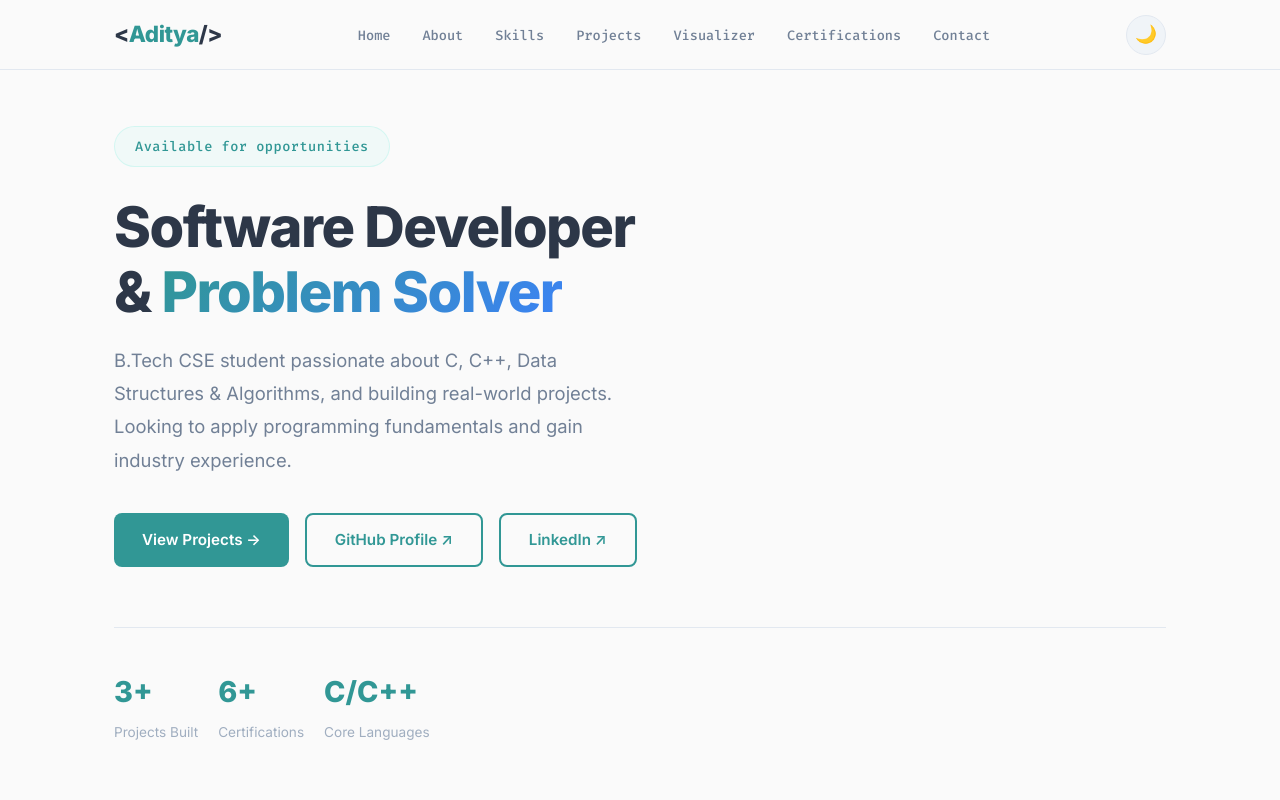
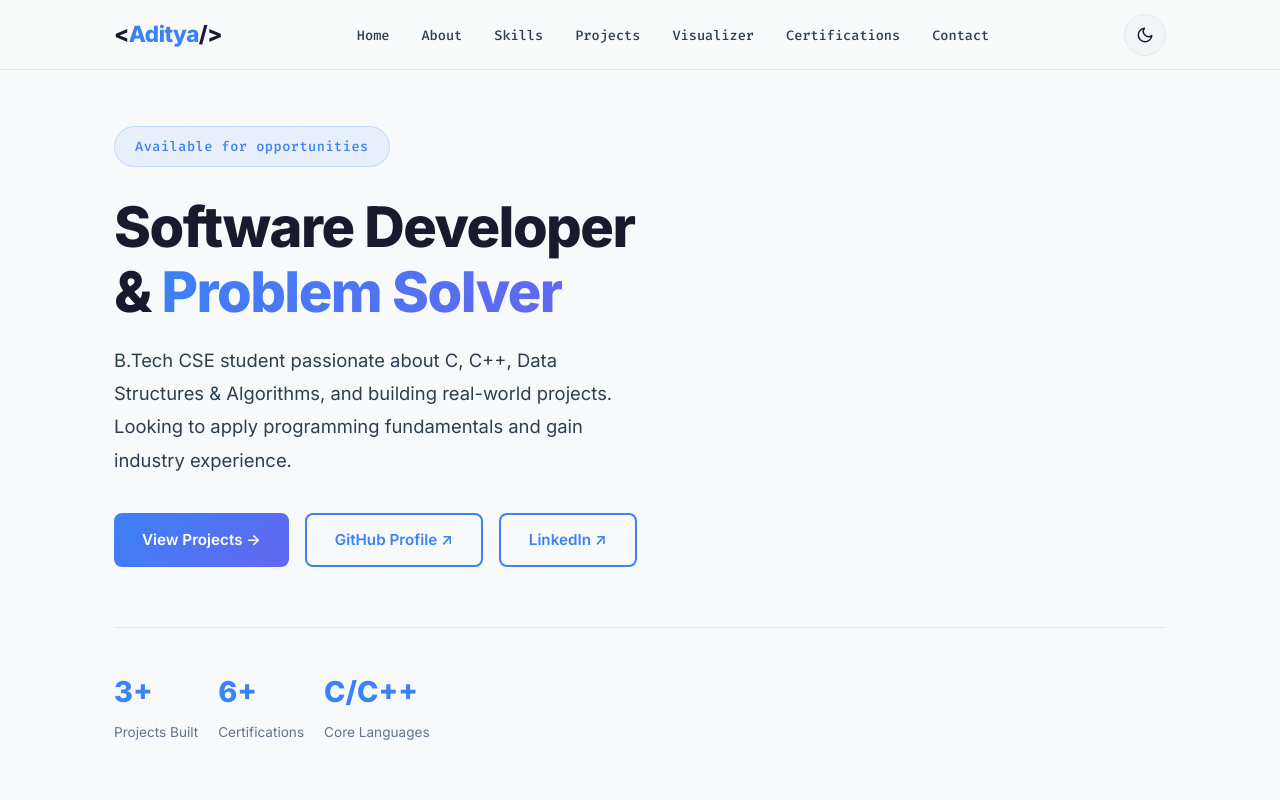
Before and after one commit to Aditya24Rathore/portfolio, a React (Vite) app: page / in a window 1280 px wide. Shown: the top 800 px of the page. Built offline with nearby package versions, Linux system fonts and the light colour scheme.

Commit message:
Enhance theme toggle icons and update background colors for dark mode support

```diff
--- a/src/components/Header.jsx
+++ b/src/components/Header.jsx
@@ -35,7 +35,23 @@ function Header({ theme, toggleTheme }) {
 
         <div style={{ display: 'flex', alignItems: 'center', gap: '12px' }}>
           <button className="theme-toggle" onClick={toggleTheme} aria-label="Toggle theme">
-            {theme === 'light' ? '🌙' : '☀️'}
+            {theme === 'light' ? (
+              <svg width="18" height="18" viewBox="0 0 24 24" fill="none" stroke="currentColor" strokeWidth="2" strokeLinecap="round" strokeLinejoin="round">
+                <path d="M21 12.79A9 9 0 1 1 11.21 3 7 7 0 0 0 21 12.79z" />
+              </svg>
+            ) : (
+              <svg width="18" height="18" viewBox="0 0 24 24" fill="none" stroke="currentColor" strokeWidth="2" strokeLinecap="round" strokeLinejoin="round">
+                <circle cx="12" cy="12" r="5" />
+                <line x1="12" y1="1" x2="12" y2="3" />
+                <line x1="12" y1="21" x2="12" y2="23" />
+                <line x1="4.22" y1="4.22" x2="5.64" y2="5.64" />
+                <line x1="18.36" y1="18.36" x2="19.78" y2="19.78" />
+                <line x1="1" y1="12" x2="3" y2="12" />
+                <line x1="21" y1="12" x2="23" y2="12" />
+                <line x1="4.22" y1="19.78" x2="5.64" y2="18.36" />
+                <line x1="18.36" y1="5.64" x2="19.78" y2="4.22" />
+              </svg>
+            )}
           </button>
 
           <button
--- a/src/components/ParticleBackground.jsx
+++ b/src/components/ParticleBackground.jsx
@@ -45,8 +45,8 @@ export default function ParticleBackground() {
           { value: 0.15, easing: 'easeInOutQuad', duration: 1200 },
         ],
         backgroundColor: [
-          { value: 'rgba(79,209,197,0.8)', easing: 'easeOutSine', duration: 500 },
-          { value: 'rgba(79,209,197,0.15)', easing: 'easeInOutQuad', duration: 1200 },
+          { value: document.documentElement.getAttribute('data-theme') === 'dark' ? 'rgba(96,165,250,0.7)' : 'rgba(59,130,246,0.7)', easing: 'easeOutSine', duration: 500 },
+          { value: document.documentElement.getAttribute('data-theme') === 'dark' ? 'rgba(96,165,250,0.12)' : 'rgba(59,130,246,0.12)', easing: 'easeInOutQuad', duration: 1200 },
         ],
         delay: anime.stagger(50, {
           grid: [COLS, ROWS],
--- a/src/components/StaggerGrid.jsx
+++ b/src/components/StaggerGrid.jsx
@@ -37,8 +37,8 @@ export default function StaggerGrid({ id = 'stagger', rows = 10, cols = 20 }) {
           { value: '2px', easing: 'easeInOutQuad', duration: 1200 },
         ],
         backgroundColor: [
-          { value: '#5eead4', easing: 'easeOutSine', duration: 500 },
-          { value: 'rgba(79,209,197,0.12)', easing: 'easeInOutQuad', duration: 1200 },
+          { value: document.documentElement.getAttribute('data-theme') === 'dark' ? '#A78BFA' : '#6366F1', easing: 'easeOutSine', duration: 500 },
+          { value: document.documentElement.getAttribute('data-theme') === 'dark' ? 'rgba(167,139,250,0.12)' : 'rgba(99,102,241,0.12)', easing: 'easeInOutQuad', duration: 1200 },
         ],
         delay: anime.stagger(30, {
           grid: [cols, rows],
--- a/src/index.css
+++ b/src/index.css
@@ -1,45 +1,86 @@
 /* ===== CSS Variables & Theme ===== */
 :root {
-  --bg-primary: #fafafa;
-  --bg-secondary: #f0f4f8;
-  --bg-card: #ffffff;
-  --text-primary: #2d3748;
-  --text-secondary: #718096;
-  --text-muted: #a0aec0;
-  --accent: #319795;
-  --accent-hover: #2c7a7b;
-  --accent-light: rgba(49, 151, 149, 0.08);
-  --border: #e2e8f0;
-  --shadow: 0 2px 15px rgba(0, 0, 0, 0.04);
-  --shadow-lg: 0 10px 40px rgba(0, 0, 0, 0.08);
+  /* Primary Colors */
+  --bg-primary: #F8F9FA;
+  --bg-secondary: #FFFFFF;
+  --bg-card: #FFFFFF;
+  --text-primary: #1A1A2E;
+  --text-secondary: #2C3E50;
+  --text-muted: #64748B;
+
+  /* Accent: Blue & Indigo (Tech-Forward) */
+  --accent: #3B82F6;
+  --accent-hover: #6366F1;
+  --accent-light: rgba(59, 130, 246, 0.08);
+  --accent-secondary: #EC4899;
+
+  /* Supporting Colors */
+  --border: #E5E7EB;
+  --hover-bg: #F3F4F6;
+  --link-color: #3B82F6;
+  --success: #10B981;
+  --highlight: #FCD34D;
+
+  /* Shadows & Effects */
+  --shadow: 0 1px 3px rgba(0, 0, 0, 0.06), 0 1px 2px rgba(0, 0, 0, 0.04);
+  --shadow-lg: 0 10px 40px rgba(0, 0, 0, 0.1);
+  --shadow-card: 0 4px 6px -1px rgba(0, 0, 0, 0.07), 0 2px 4px -2px rgba(0, 0, 0, 0.05);
+
+  /* Layout & Typography */
   --radius: 12px;
   --radius-sm: 8px;
   --transition: 0.3s cubic-bezier(0.25, 0.46, 0.45, 0.94);
   --font-main: 'Inter', -apple-system, BlinkMacSystemFont, sans-serif;
   --font-code: 'Fira Code', monospace;
   --nav-height: 70px;
-  --bar-color: #319795;
-  --bar-active: #e91e8c;
-  --bar-sorted: #68d391;
-  --gradient: linear-gradient(135deg, #319795, #3b82f6);
-  --nav-bg: rgba(250, 250, 250, 0.9);
+
+  /* Visualizer */
+  --bar-color: #3B82F6;
+  --bar-active: #EC4899;
+  --bar-sorted: #10B981;
+
+  /* Gradients & Nav */
+  --gradient: linear-gradient(135deg, #3B82F6, #6366F1);
+  --gradient-secondary: linear-gradient(135deg, #6366F1, #EC4899);
+  --nav-bg: rgba(248, 249, 250, 0.85);
 }
 
 [data-theme="dark"] {
-  --bg-primary: #1a1a2e;
-  --bg-secondary: #16213e;
-  --bg-card: #0f3460;
-  --text-primary: #e0e0e0;
-  --text-secondary: #a0a0b8;
-  --text-muted: #6a6a80;
-  --accent: #4db8b2;
-  --accent-hover: #3d9d97;
-  --accent-light: rgba(77, 184, 178, 0.08);
-  --border: rgba(77, 184, 178, 0.12);
+  /* Primary Colors */
+  --bg-primary: #0F172A;
+  --bg-secondary: #1E293B;
+  --bg-card: #1E293B;
+  --text-primary: #F3F4F6;
+  --text-secondary: #CBD5E1;
+  --text-muted: #94A3B8;
+
+  /* Accent: Light Blue & Purple (Tech-Forward Dark) */
+  --accent: #60A5FA;
+  --accent-hover: #A78BFA;
+  --accent-light: rgba(96, 165, 250, 0.1);
+  --accent-secondary: #F472B6;
+
+  /* Supporting Colors */
+  --border: #334155;
+  --hover-bg: #293548;
+  --link-color: #60A5FA;
+  --success: #34D399;
+  --highlight: #FBBF24;
+
+  /* Shadows & Effects */
   --shadow: 0 2px 20px rgba(0, 0, 0, 0.3);
   --shadow-lg: 0 10px 50px rgba(0, 0, 0, 0.5);
-  --gradient: linear-gradient(135deg, #4db8b2, #6b93d6);
-  --nav-bg: rgba(26, 26, 46, 0.9);
+  --shadow-card: 0 4px 6px -1px rgba(0, 0, 0, 0.3), 0 2px 4px -2px rgba(0, 0, 0, 0.2);
+
+  /* Visualizer */
+  --bar-color: #60A5FA;
+  --bar-active: #F472B6;
+  --bar-sorted: #34D399;
+
+  /* Gradients & Nav */
+  --gradient: linear-gradient(135deg, #60A5FA, #A78BFA);
+  --gradient-secondary: linear-gradient(135deg, #A78BFA, #F472B6);
+  --nav-bg: rgba(15, 23, 42, 0.85);
 }
 
 /* ===== Reset & Base ===== */
@@ -63,6 +104,15 @@ body {
   line-height: 1.7;
   transition: background-color var(--transition), color var(--transition);
   overflow-x: hidden;
+  -webkit-font-smoothing: antialiased;
+  -moz-osx-font-smoothing: grayscale;
+}
+
+/* Smooth theme transition on all themed elements */
+*:not(.bar):not(.grid-dot):not(.stagger-square),
+*:not(.bar):not(.grid-dot):not(.stagger-square)::before,
+*:not(.bar):not(.grid-dot):not(.stagger-square)::after {
+  transition: background-color 0.3s ease, border-color 0.3s ease, color 0.3s ease, box-shadow 0.3s ease;
 }
 
 a {
@@ -122,16 +172,22 @@ img {
 
 a.btn-primary,
 .btn-primary {
-  background: var(--accent);
+  background: var(--gradient);
   color: #fff;
+  position: relative;
+  z-index: 1;
 }
 
 a.btn-primary:hover,
 .btn-primary:hover {
-  background: var(--accent-hover);
   color: #fff;
   transform: translateY(-2px);
-  box-shadow: 0 4px 12px rgba(0, 0, 0, 0.1);
+  box-shadow: 0 4px 20px rgba(59, 130, 246, 0.35);
+}
+
+[data-theme="dark"] .btn-primary:hover,
+[data-theme="dark"] a.btn-primary:hover {
+  box-shadow: 0 4px 20px rgba(96, 165, 250, 0.3);
 }
 
 a.btn-outline,
@@ -217,23 +273,27 @@ a.btn-outline:hover,
 }
 
 .theme-toggle {
-  background: var(--bg-secondary);
+  background: var(--hover-bg);
   border: 1px solid var(--border);
   border-radius: 50%;
-  width: 40px;
-  height: 40px;
+  width: 42px;
+  height: 42px;
   display: flex;
   align-items: center;
   justify-content: center;
   cursor: pointer;
-  font-size: 1.1rem;
+  font-size: 1.15rem;
   transition: all var(--transition);
   color: var(--text-primary);
+  position: relative;
+  overflow: hidden;
 }
 
 .theme-toggle:hover {
   border-color: var(--accent);
-  transform: rotate(20deg);
+  transform: rotate(15deg) scale(1.05);
+  background: var(--accent-light);
+  color: var(--accent);
 }
 
 .mobile-menu-btn {
@@ -274,8 +334,8 @@ a.btn-outline:hover,
   align-items: center;
   gap: 10px;
   padding: 8px 20px;
-  background: rgba(94, 234, 212, 0.06);
-  border: 1px solid rgba(94, 234, 212, 0.2);
+  background: var(--accent-light);
+  border: 1px solid rgba(59, 130, 246, 0.2);
   border-radius: 50px;
   font-size: 0.85rem;
   font-weight: 500;
@@ -283,6 +343,10 @@ a.btn-outline:hover,
   margin-bottom: 28px;
   letter-spacing: 0.5px;
   font-family: var(--font-code);
+}
+
+[data-theme="dark"] .hero-badge {
+  border-color: rgba(96, 165, 250, 0.25);
 }
 
 .hero-title {
@@ -377,6 +441,7 @@ a.btn-outline:hover,
 .about-highlight-item:hover {
   border-color: var(--accent);
   transform: translateY(-2px);
+  background: var(--hover-bg);
 }
 
 .about-highlight-item .icon {
@@ -396,6 +461,7 @@ a.btn-outline:hover,
   border-radius: var(--radius);
   padding: 32px;
   transition: all var(--transition);
+  box-shadow: var(--shadow-card);
 }
 
 .skill-card:hover {
@@ -447,6 +513,7 @@ a.btn-outline:hover,
   border-radius: var(--radius);
   overflow: hidden;
   transition: all var(--transition);
+  box-shadow: var(--shadow-card);
 }
 
 .project-card:hover {
@@ -457,12 +524,16 @@ a.btn-outline:hover,
 
 .project-card-image {
   height: 200px;
-  background: linear-gradient(135deg, var(--accent-light), rgba(108, 99, 255, 0.05));
+  background: linear-gradient(135deg, var(--accent-light), rgba(99, 102, 241, 0.06));
   display: flex;
   align-items: center;
   justify-content: center;
   font-size: 3rem;
   border-bottom: 1px solid var(--border);
+}
+
+[data-theme="dark"] .project-card-image {
+  background: linear-gradient(135deg, rgba(96, 165, 250, 0.08), rgba(167, 139, 250, 0.06));
 }
 
 .project-card-body {
@@ -527,7 +598,7 @@ a.btn-outline:hover,
   border: 1px solid var(--border);
   border-radius: var(--radius);
   padding: 32px;
-  box-shadow: var(--shadow);
+  box-shadow: var(--shadow-card);
 }
 
 .visualizer-controls {
@@ -658,12 +729,13 @@ a.btn-outline:hover,
   border: 1px solid var(--border);
   border-radius: var(--radius);
   transition: all var(--transition);
+  box-shadow: var(--shadow-card);
 }
 
 .cert-card:hover {
   border-color: var(--accent);
   transform: translateX(6px);
-  box-shadow: var(--shadow);
+  box-shadow: var(--shadow-lg);
 }
 
 .cert-icon {
@@ -687,6 +759,17 @@ a.btn-outline:hover,
   font-size: 0.8rem;
   color: var(--accent);
   font-weight: 600;
+}
+
+.cert-card .cert-link {
+  font-size: 0.8rem;
+  color: var(--accent);
+  font-weight: 600;
+  transition: color var(--transition);
+}
+
+.cert-card .cert-link:hover {
+  color: var(--accent-hover);
 }
 
 /* ===== Contact ===== */
@@ -729,11 +812,13 @@ a.btn-outline:hover,
   color: var(--text-primary);
   font-weight: 500;
   transition: all var(--transition);
+  box-shadow: var(--shadow);
 }
 
 .contact-link-item:hover {
   border-color: var(--accent);
   transform: translateX(4px);
+  background: var(--hover-bg);
 }
 
 .contact-link-item .link-icon {
@@ -833,7 +918,7 @@ a.btn-outline:hover,
   width: 44px;
   height: 44px;
   border-radius: 50%;
-  background: var(--accent);
+  background: var(--gradient);
   color: #fff;
   border: none;
   font-size: 1.2rem;
@@ -843,7 +928,7 @@ a.btn-outline:hover,
   opacity: 0;
   transform: translateY(20px);
   transition: all 0.3s ease;
-  box-shadow: var(--shadow);
+  box-shadow: 0 4px 15px rgba(59, 130, 246, 0.3);
 }
 
 .back-to-top.visible {
@@ -853,7 +938,15 @@ a.btn-outline:hover,
 
 .back-to-top:hover {
   transform: translateY(-3px);
-  box-shadow: var(--shadow-lg);
+  box-shadow: 0 6px 25px rgba(59, 130, 246, 0.4);
+}
+
+[data-theme="dark"] .back-to-top {
+  box-shadow: 0 4px 15px rgba(96, 165, 250, 0.25);
+}
+
+[data-theme="dark"] .back-to-top:hover {
+  box-shadow: 0 6px 25px rgba(96, 165, 250, 0.35);
 }
 
 /* ===== Section Title Accent ===== */
```
